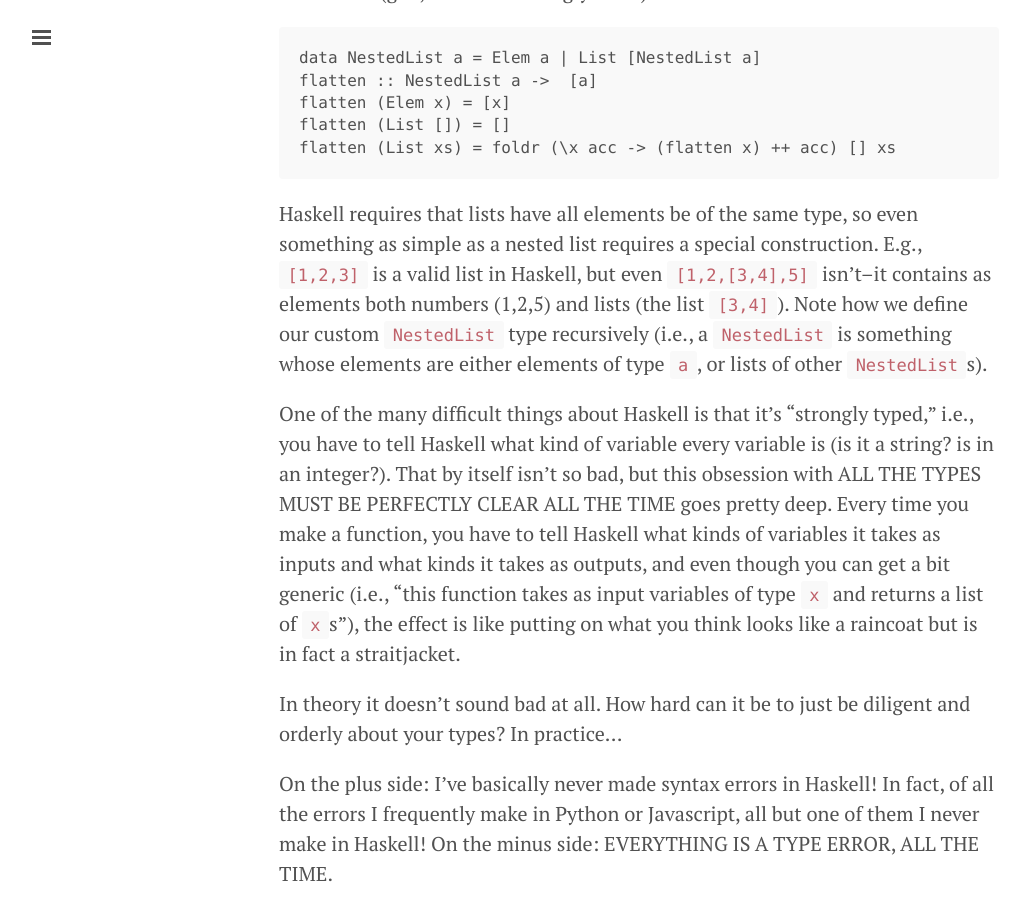
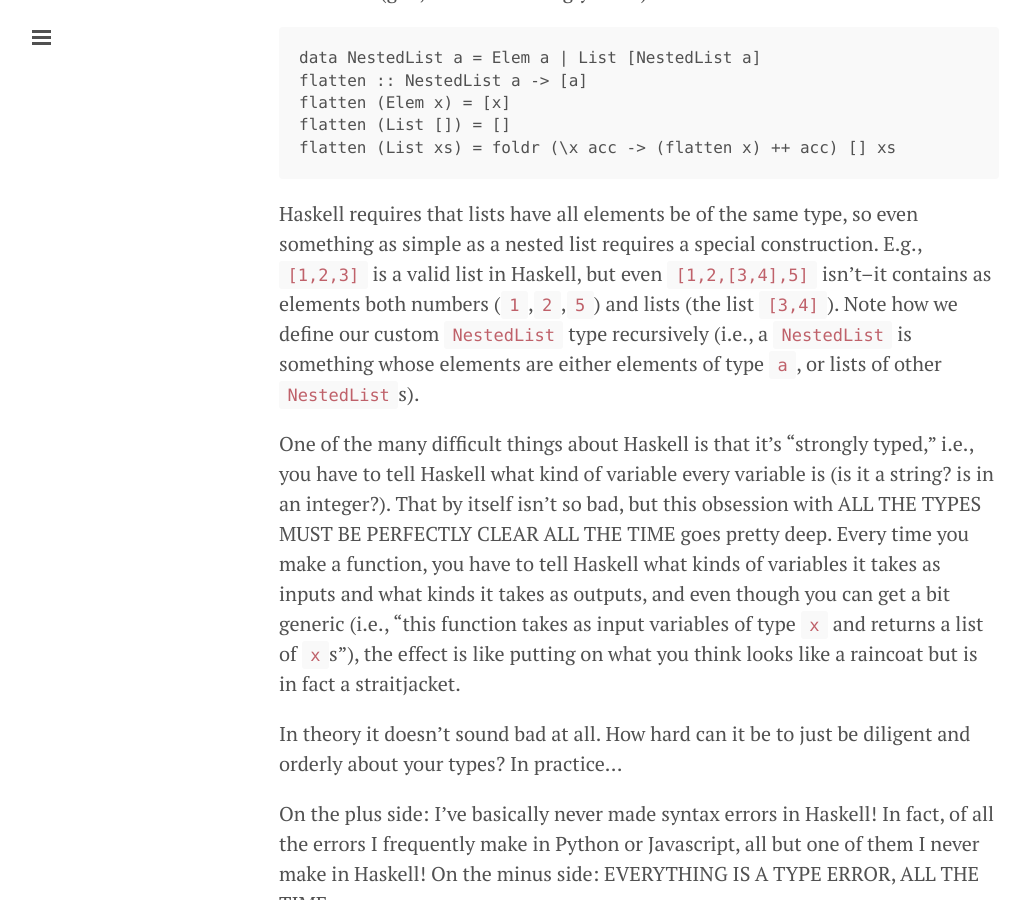
Before and after one commit to amalex5/amalex5.github.io, a Jekyll site: the page built from _posts/2016-01-11-recurse-center-day-2-1.markdown, in a window 1280 px wide and 900 px high, scrolled down 835 px. Shown: the whole window, without its empty margins (1-1026 px from the left). Built offline with Jekyll 4.4.1, drawn with Linux system fonts in a browser that asks for light colours.

```diff
--- a/_posts/2016-01-11-recurse-center-day-2-1.markdown
+++ b/_posts/2016-01-11-recurse-center-day-2-1.markdown
@@ -10,12 +10,12 @@ I was going to write something more philosophical, involving an extended analogy
 Here is the (god, so embarrassingly short) code:
 
     data NestedList a = Elem a | List [NestedList a]
-    flatten :: NestedList a ->  [a]
+    flatten :: NestedList a -> [a]
     flatten (Elem x) = [x]
     flatten (List []) = []
     flatten (List xs) = foldr (\x acc -> (flatten x) ++ acc) [] xs
 
-Haskell requires that lists have all elements be of the same type, so even something as simple as a nested list requires a special construction. E.g., `[1,2,3]` is a valid list in Haskell, but even `[1,2,[3,4],5]` isn't–it contains as elements both numbers (1,2,5) and lists (the list `[3,4]`). Note how we define our custom `NestedList` type recursively (i.e., a `NestedList` is something whose elements are either elements of type `a`, or lists of other `NestedList`s).
+Haskell requires that lists have all elements be of the same type, so even something as simple as a nested list requires a special construction. E.g., `[1,2,3]` is a valid list in Haskell, but even `[1,2,[3,4],5]` isn't–it contains as elements both numbers (`1`,`2`,`5`) and lists (the list `[3,4]`). Note how we define our custom `NestedList` type recursively (i.e., a `NestedList` is something whose elements are either elements of type `a`, or lists of other `NestedList`s).
 
 One of the many difficult things about Haskell is that it’s “strongly typed,” i.e., you have to tell Haskell what kind of variable every variable is (is it a string? is in an integer?). That by itself isn’t so bad, but this obsession with ALL THE TYPES MUST BE PERFECTLY CLEAR ALL THE TIME goes pretty deep. Every time you make a function, you have to tell Haskell what kinds of variables it takes as inputs and what kinds it takes as outputs, and even though you can get a bit generic (i.e., “this function takes as input variables of type `x` and returns a list of `x`s”), the effect is like putting on what you think looks like a raincoat but is in fact a straitjacket.
 
```
